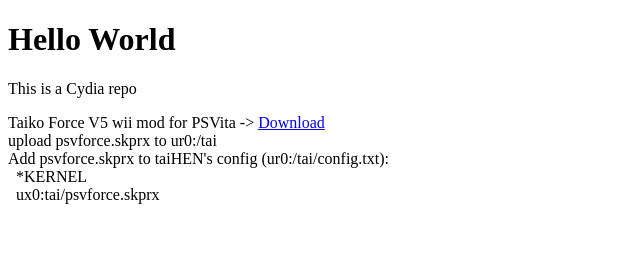
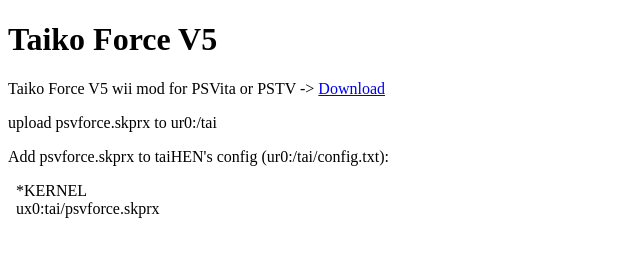
Before and after one commit to rayPopo/cydia, a plain HTML site: page index.html in a window 1280 px wide. Shown: the whole page, without its empty margins (0-640 px from the left). Drawn offline with Linux system fonts and the light colour scheme.

Commit message:
modify index.html

```diff
--- a/index.html
+++ b/index.html
@@ -1,18 +1,16 @@
 <!DOCTYPE html>
 
- <html>
+<html>
 
- <body>
+<body>
 
-<h1>Hello World</h1>
+<h1>Taiko Force V5</h1>
 
-<p>This is a Cydia repo</p>
+<p>Taiko Force V5 wii mod for PSVita or PSTV -> <a href=psvforce.skprx>Download</a></p>
 
-Taiko Force V5 wii mod for PSVita -> <a href=psvforce.skprx>Download</a>
-<br>
-upload psvforce.skprx to ur0:/tai<br>
+<p>upload psvforce.skprx to ur0:/tai</p>
 
-Add psvforce.skprx to taiHEN's config (ur0:/tai/config.txt):<br>
+<p>Add psvforce.skprx to taiHEN's config (ur0:/tai/config.txt):</p>
 
 &nbsp;&nbsp;*KERNEL<br>
 &nbsp;&nbsp;ux0:tai/psvforce.skprx<br>
```
